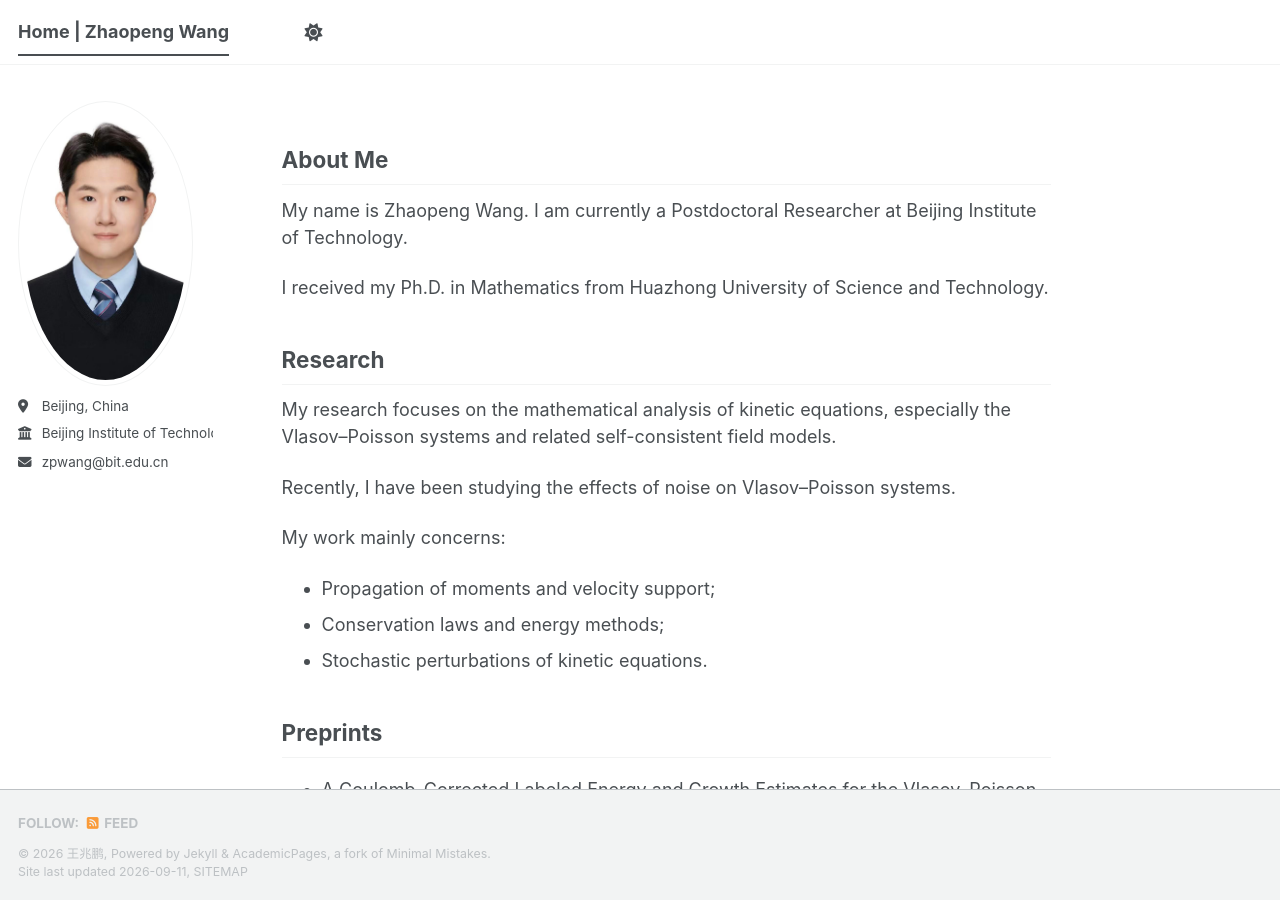
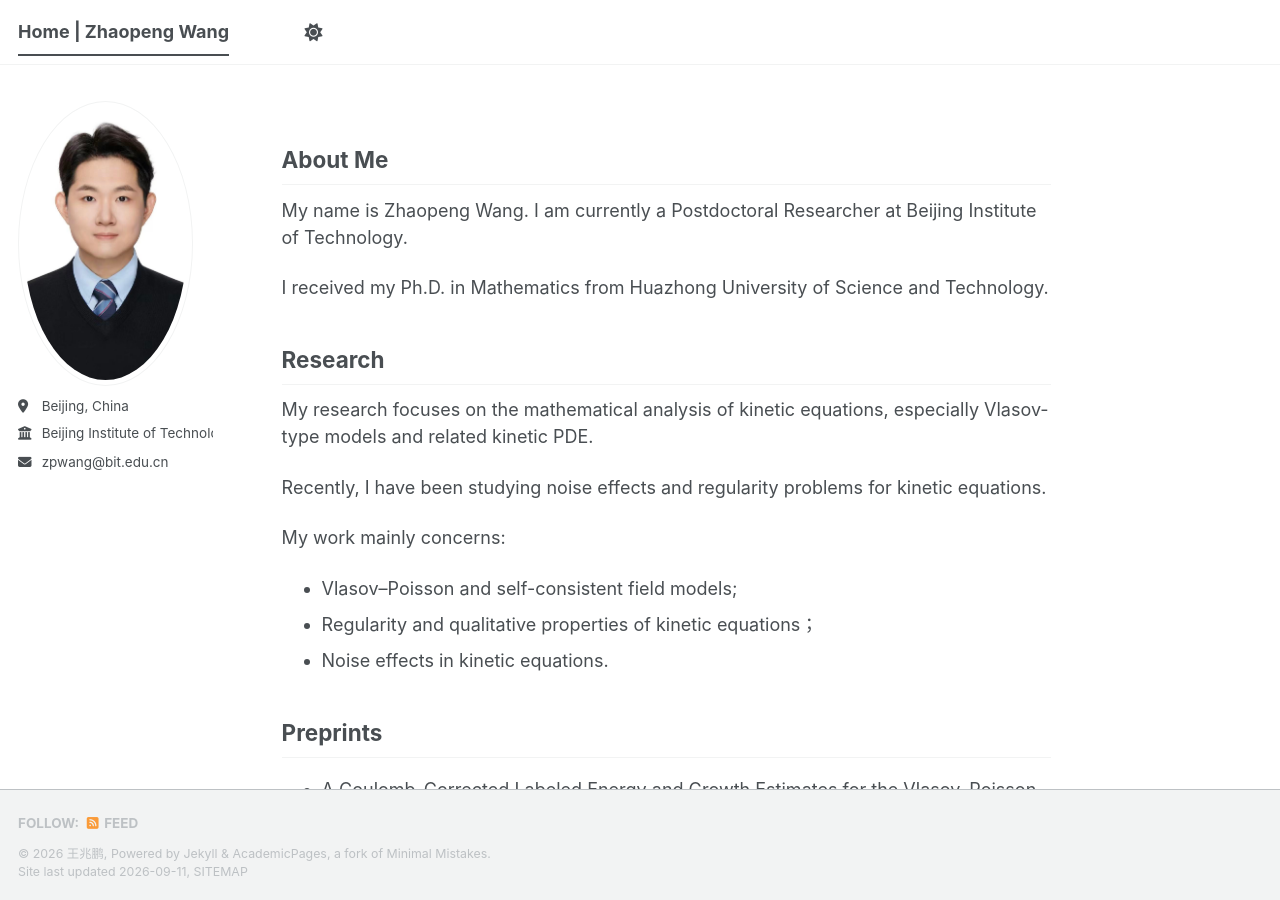
Before and after one commit to zpwangmath/zpwangmath.github.io, a Jekyll site: the page built from index.md, in a window 1280 px wide and 900 px high. Built offline with Jekyll 4.4.1, drawn with Linux system fonts in a browser that asks for light colours; a style sheet for code colours, icons or effects is not loaded.

Commit message:
Update index.md

```diff
--- a/index.md
+++ b/index.md
@@ -10,14 +10,14 @@ I received my Ph.D. in Mathematics from Huazhong University of Science and Techn
 
 <h2>Research</h2>
 
-My research focuses on the mathematical analysis of kinetic equations, especially the Vlasov–Poisson systems and related self-consistent field models.
+My research focuses on the mathematical analysis of kinetic equations, especially Vlasov-type models and related kinetic PDE.
 
-Recently, I have been studying the effects of noise on Vlasov–Poisson systems.
+Recently, I have been studying noise effects and regularity problems for kinetic equations.
 
 My work mainly concerns:
-- Propagation of moments and velocity support;
-- Conservation laws and energy methods;
-- Stochastic perturbations of kinetic equations.
+- Vlasov–Poisson and self-consistent field models;
+- Regularity and qualitative properties of kinetic equations；
+- Noise effects in kinetic equations.
 
 
 <h2>Preprints</h2>
```
